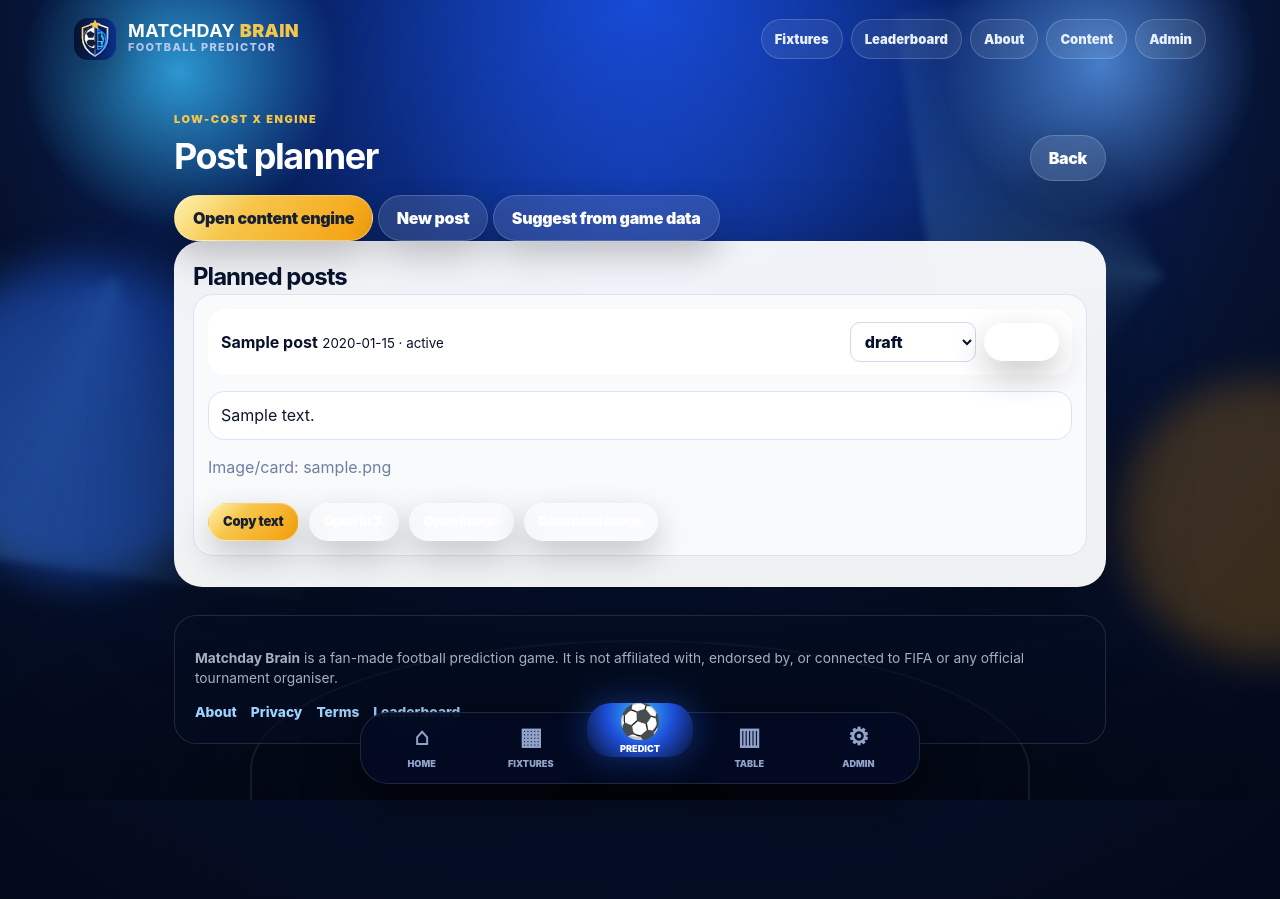
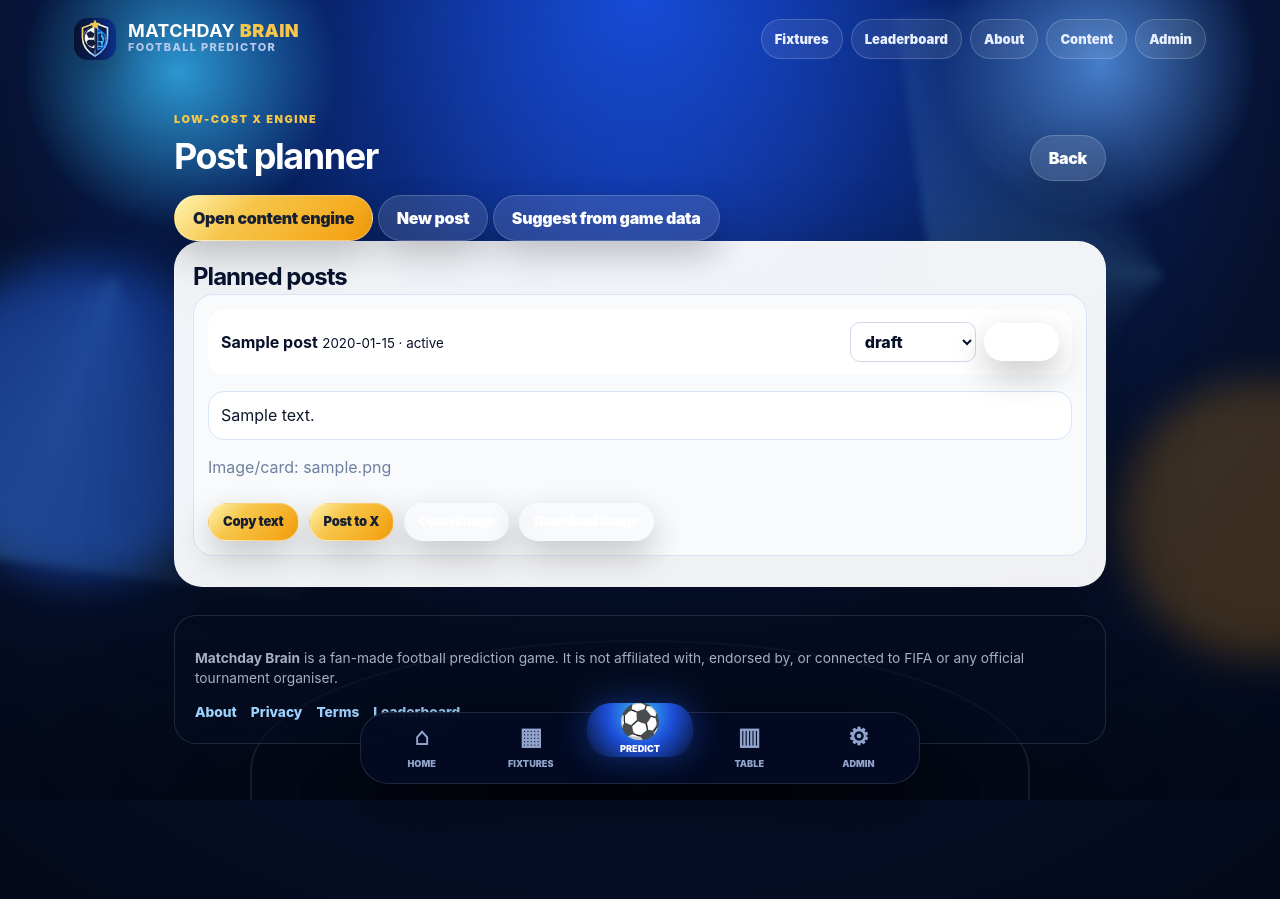
Before and after one commit to matchday-brain/matchday-brain, a Flask app: page /admin/posts in a window 1280 px wide. Shown: the top 899 px of the page. Run offline with Flask 3, Linux system fonts and the light colour scheme; the visitor is signed in with stand-in values (Sample User, id 1); tables that the repository leaves empty hold one stand-in row (values such as "Sample post"); some libraries are stand-ins or nearby versions.

Commit message:
Add files via upload

```diff
--- a/templates/admin_posts.html
+++ b/templates/admin_posts.html
@@ -35,7 +35,7 @@
       {% if p.image_note %}<p class="muted">Image/card: {{ p.image_note }}</p>{% endif %}
       <div class="hero-actions">
         <button class="btn primary small" data-copy="{{ p.body }}">Copy text</button>
-        <a class="btn ghost small" target="_blank" rel="noopener" href="https://twitter.com/intent/tweet?text={{ p.body|urlencode }}">Open in X</a>
+        <a class="btn primary small" target="_blank" rel="noopener" href="{{ url_for('admin_post_to_x', post_id=p.id) }}">Post to X</a>
         <a class="btn ghost small" target="_blank" rel="noopener" href="{{ url_for('admin_post_image', post_id=p.id) }}">Open image</a>
         <a class="btn ghost small" download="matchday-post-{{ p.id }}.png" href="{{ url_for('admin_post_image', post_id=p.id) }}">Download image</a>
       </div>
```
